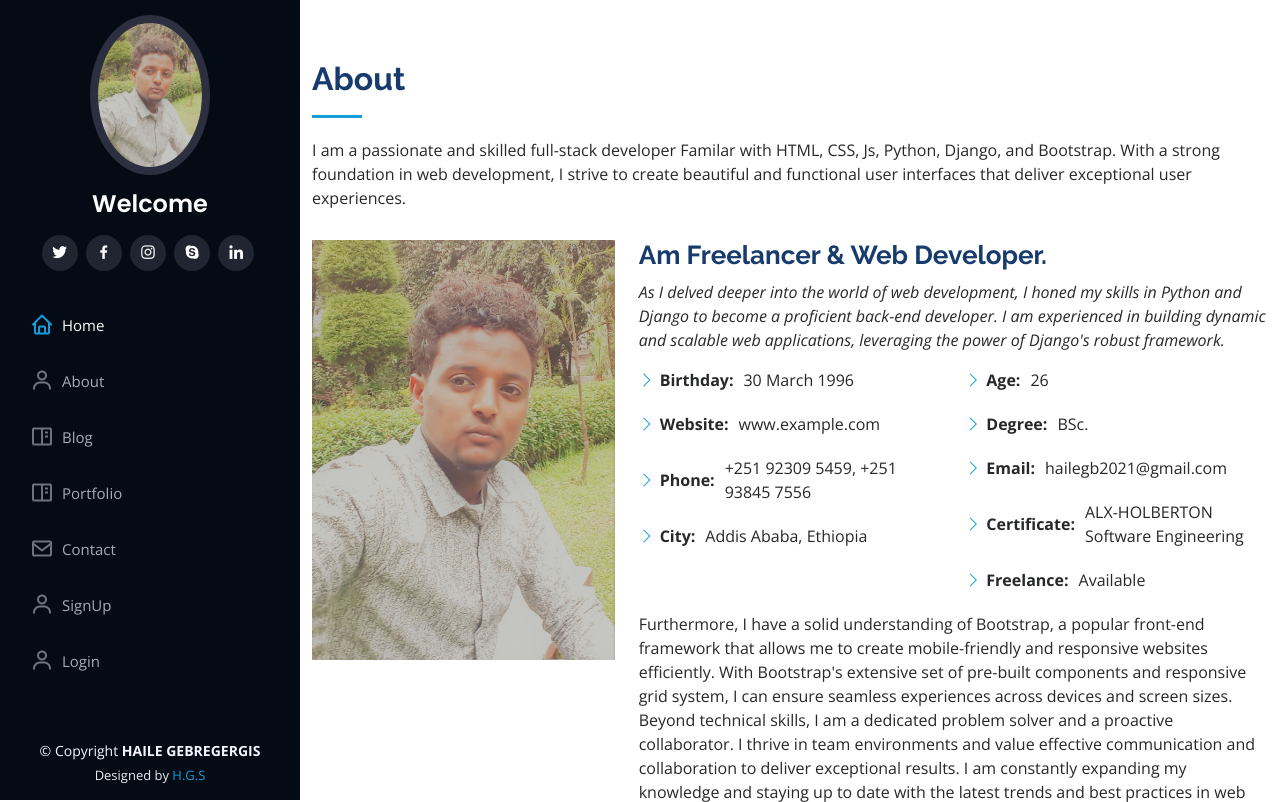
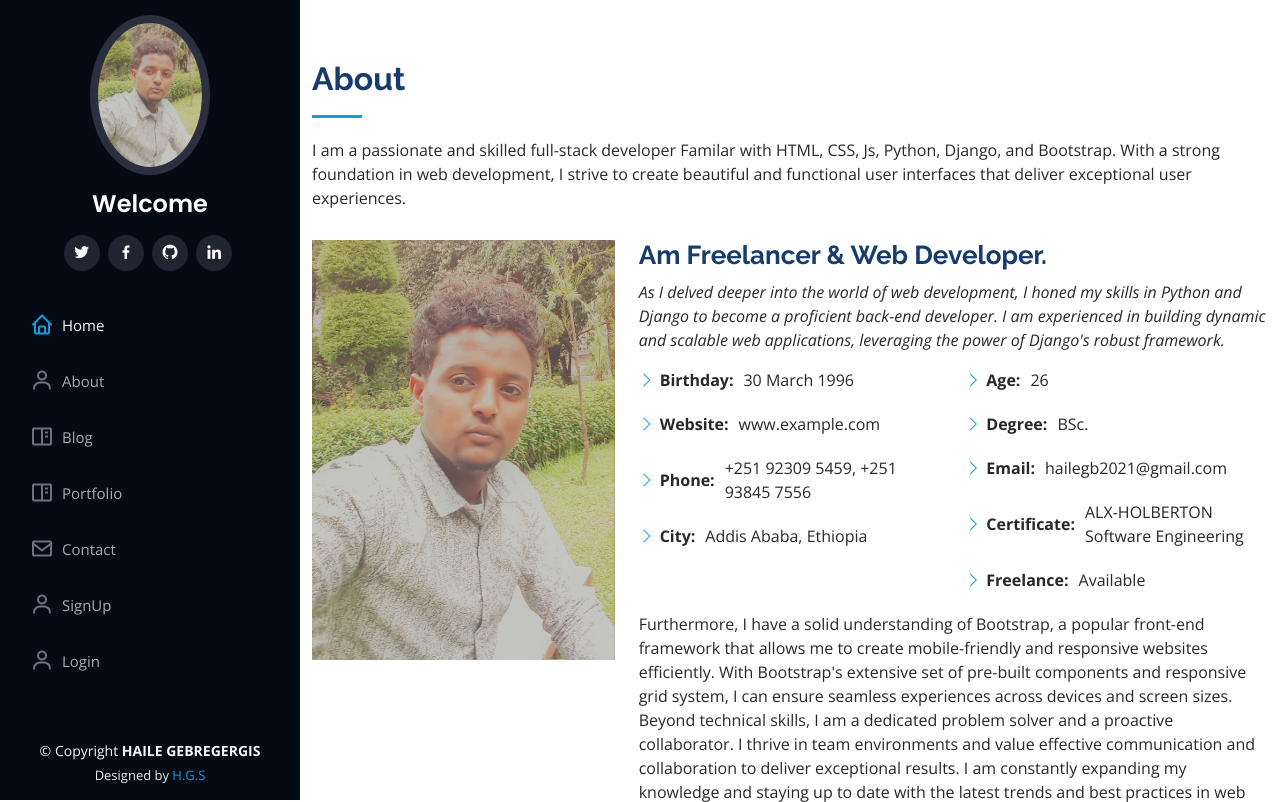
Before and after one commit to Awet11-Tesfay/portfolio, a Django app: page /about in a window 1280 px wide. Shown: the top 802 px of the page. Run offline with Django 4.2, Linux system fonts and the light colour scheme; some libraries are stand-ins or nearby versions.

Commit message:
'myportfolio'

```diff
--- a/project/templates/basic.html
+++ b/project/templates/basic.html
@@ -46,10 +46,9 @@
         <img src="{% static 'assets/img/ark.jpg' %}" alt="" class="img-fluid rounded-circle">
         <h1 class="text-light"><a href="index.html">Welcome {{user.username}}</a></h1>
         <div class="social-links mt-3 text-center">
-          <a href="" class="twitter"><i class="bx bxl-twitter"></i></a>
+          <a href="https://twitter.com/Ggigs_Awet" class="twitter"><i class="bx bxl-twitter"></i></a>
           <a href="#" class="facebook"><i class="bx bxl-facebook"></i></a>
-          <a href="https://www.instagram.com/ark__dev/" target="_blank" class="instagram"><i class="bx bxl-instagram"></i></a>
-          <a href="#" class="google-plus"><i class="bx bxl-skype"></i></a>
+          <a href="https://github.com/Awet11-Tesfay/" target="_blank" class="github"><i class="bx bxl-github"></i></a>
           <a href="https://www.linkedin.com/in/haile-gebregergis-1b279123b/" target="_blank" class="linkedin"><i class="bx bxl-linkedin"></i></a>
         </div>
       </div>
```
